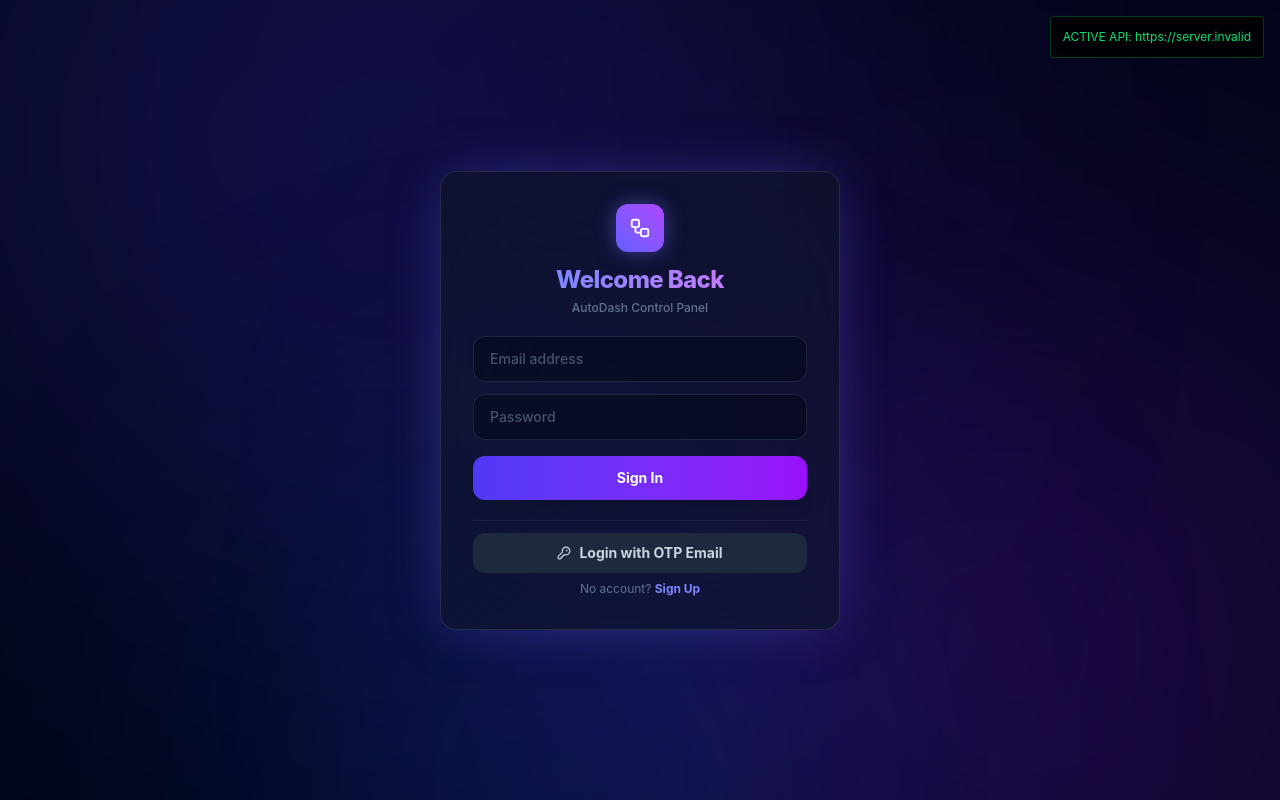
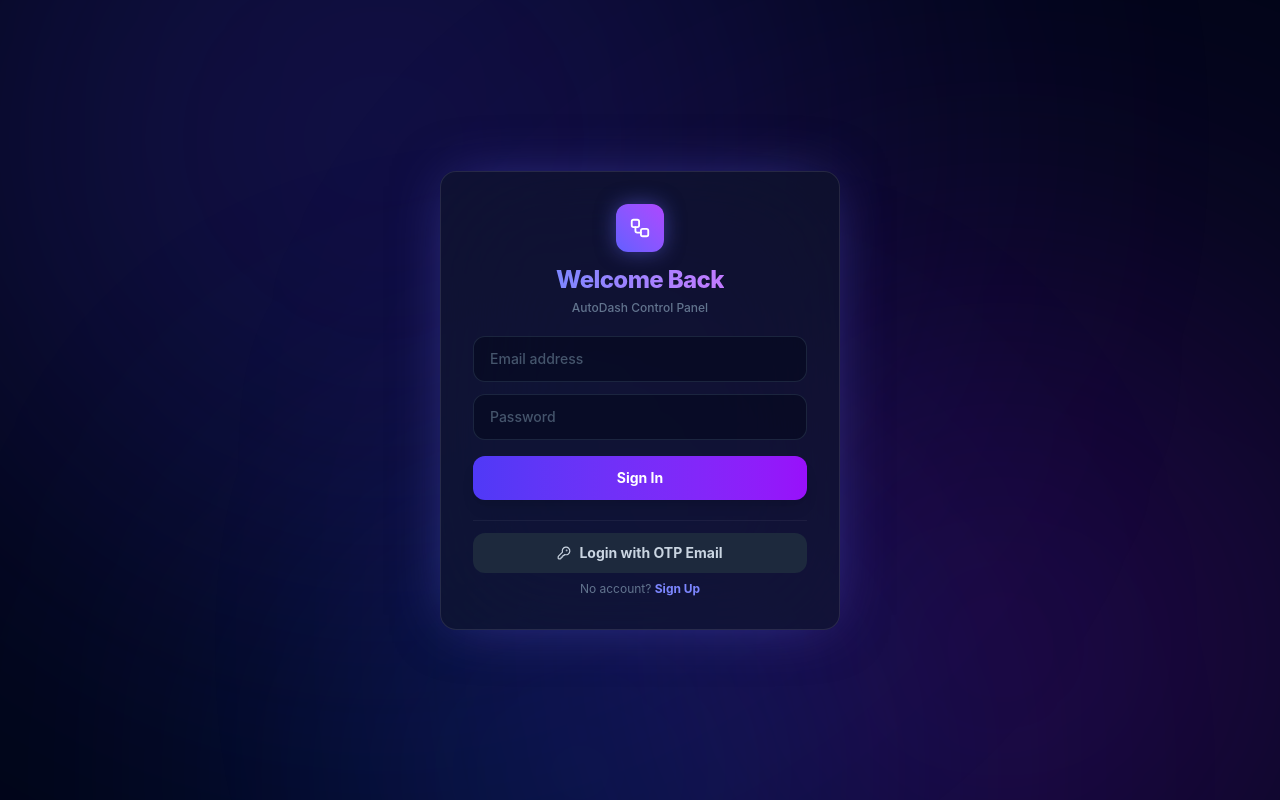
Before and after one commit to zaid24-maker/admin-dashboard-app, a React (Vite) app in the folder client/: page /login in a window 1280 px wide. Built offline with nearby package versions, Linux system fonts and the light colour scheme; no server answers.

Commit message:
chore: remove debug overlay UI from production login screen

```diff
--- a/client/src/pages/Login.jsx
+++ b/client/src/pages/Login.jsx
@@ -130,9 +130,6 @@ const Login = () => {
 
     return (
         <div className="flex h-screen w-full items-center justify-center bg-slate-950 overflow-hidden relative">
-            <div className="absolute top-4 right-4 bg-black/80 text-green-400 font-mono p-3 rounded text-xs z-50 border border-green-500/30">
-                ACTIVE API: {import.meta.env.VITE_API_URL || 'http://localhost:5001'}
-            </div>
             {/* Animated Plasma Background */}
             <div className="absolute inset-0 z-0 overflow-hidden pointer-events-none">
                 <motion.div animate={{ scale: [1, 1.2, 1], x: [0, 150, 0], y: [0, -100, 0] }} transition={{ duration: 15, repeat: Infinity, ease: "easeInOut" }} className="absolute -top-[20%] -left-[10%] w-[60vw] h-[60vw] rounded-full bg-indigo-600/20 blur-[140px]" />
```
